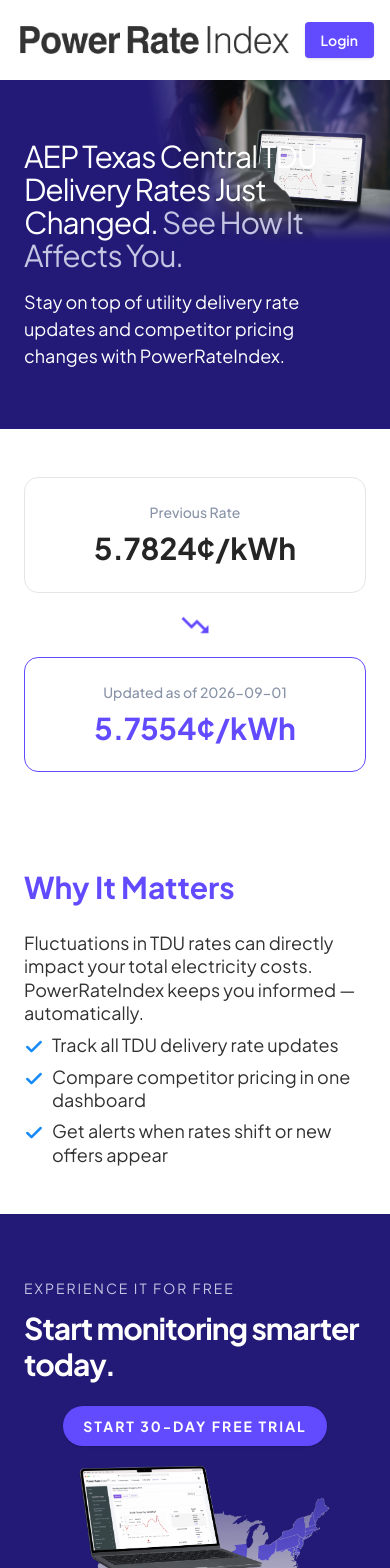
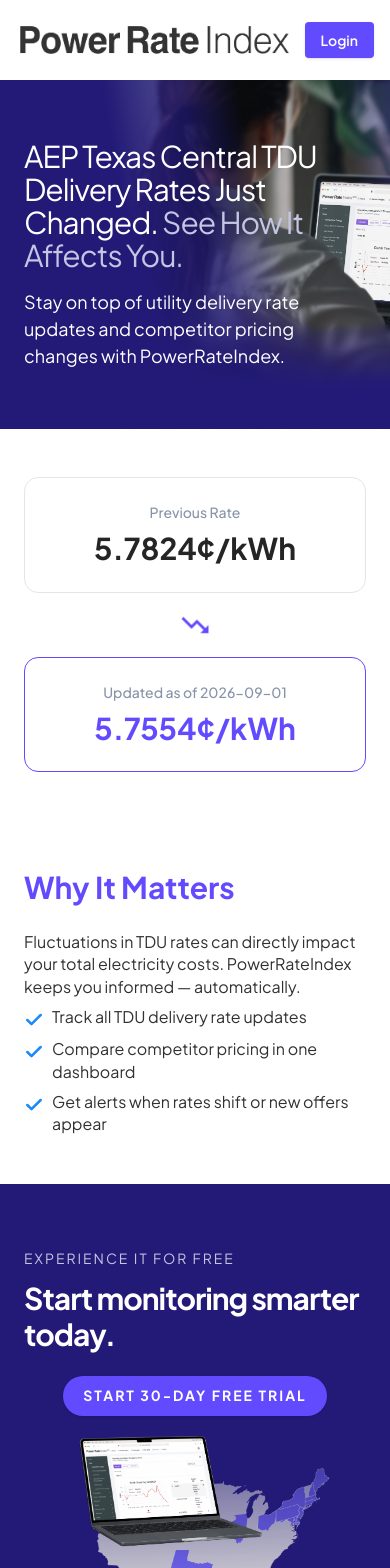
Before and after one commit to EIQServices2/GHL, a Next.js app in the folder web/: page /aepcentral in a window 390 px wide. Shown: the top 1568 px of the page. Built offline with nearby package versions, Linux system fonts and the light colour scheme.

Commit message:
[h5] EIQ-GHL1: apply responsive audit fixes (bar chart, modal scroll, hero bg, form padding, footer headings)

```diff
--- a/web/app/login/page.tsx
+++ b/web/app/login/page.tsx
@@ -17,7 +17,7 @@
   return (
     <section className="w-full bg-pri-bg-light py-16">
       <Container size="form">
-        <div className="mx-auto max-w-md rounded-lg bg-white p-8 shadow-sm">
+        <div className="mx-auto max-w-md rounded-lg bg-white p-6 shadow-sm md:p-8">
           <h1 className="text-center text-2xl font-bold text-pri-ink">
             {t("auth.signIn")}
           </h1>
--- a/web/app/not-found.tsx
+++ b/web/app/not-found.tsx
@@ -8,7 +8,7 @@
 export default function NotFound() {
   return (
     <div className="flex flex-1 flex-col items-center justify-center bg-white px-4 py-24 text-center">
-      <h1 className="text-6xl font-bold text-pri-purple">404</h1>
+      <h1 className="text-4xl font-bold text-pri-purple md:text-6xl">404</h1>
       <p className="mt-4 text-lg text-pri-ink-muted">{t("notFound.title")}</p>
       <Link
         href="/"
--- a/web/app/reset-password/page.tsx
+++ b/web/app/reset-password/page.tsx
@@ -16,7 +16,7 @@
   return (
     <section className="w-full bg-pri-bg-light py-16">
       <Container size="form">
-        <div className="mx-auto max-w-md rounded-lg bg-white p-8 shadow-sm">
+        <div className="mx-auto max-w-md rounded-lg bg-white p-6 shadow-sm md:p-8">
           <h1 className="text-center text-2xl font-bold text-pri-ink">
             {t("auth.resetTitle")}
           </h1>
--- a/web/elements/Modal.tsx
+++ b/web/elements/Modal.tsx
@@ -39,7 +39,7 @@
       aria-modal="true"
     >
       <div
-        className="relative w-full max-w-[720px] rounded-lg bg-white p-6 shadow-xl"
+        className="relative max-h-[90vh] w-full max-w-[720px] overflow-y-auto rounded-lg bg-white p-6 shadow-xl"
         onClick={(e) => e.stopPropagation()}
       >
         <Button
--- a/web/sections/FooterSection.tsx
+++ b/web/sections/FooterSection.tsx
@@ -56,7 +56,7 @@
         {/* Right: nav columns */}
         <div className="flex flex-col gap-8 md:flex-row md:justify-end md:gap-[88px]">
           <div>
-            <h5 className="mb-3 text-[20px] font-semibold">
+            <h5 className="mb-3 text-[18px] font-semibold md:text-[20px]">
               {t("footer.products")}
             </h5>
             <ul className="flex flex-wrap gap-x-5 gap-y-2 md:block">
@@ -75,7 +75,7 @@
             </ul>
           </div>
           <div>
-            <h5 className="mb-3 text-[20px] font-semibold">
+            <h5 className="mb-3 text-[18px] font-semibold md:text-[20px]">
               {t("footer.support")}
             </h5>
             <ul className="flex flex-wrap gap-x-5 gap-y-2 md:block">
@@ -92,7 +92,7 @@
             </ul>
           </div>
           <div>
-            <h5 className="mb-3 text-[20px] font-semibold">
+            <h5 className="mb-3 text-[18px] font-semibold md:text-[20px]">
               {t("footer.developers")}
             </h5>
             <ul className="flex flex-wrap gap-x-5 gap-y-2 md:block">
@@ -109,7 +109,7 @@
             </ul>
           </div>
           <div>
-            <h5 className="mb-3 text-[20px] font-semibold">
+            <h5 className="mb-3 text-[18px] font-semibold md:text-[20px]">
               {t("footer.followUs")}
             </h5>
             <ul className="flex gap-5">
--- a/web/sections/HeroSection.tsx
+++ b/web/sections/HeroSection.tsx
@@ -16,12 +16,9 @@
   return (
     <section className="relative w-full overflow-hidden bg-pri-navy py-[60px]">
       <div
-        className="absolute inset-0"
+        className="absolute inset-0 bg-cover bg-top bg-no-repeat md:bg-[length:100%_auto]"
         style={{
           backgroundImage: "url(/images/hero-wide.png)",
-          backgroundSize: "100% auto",
-          backgroundRepeat: "no-repeat",
-          backgroundPosition: "top",
         }}
         aria-hidden
       />
--- a/web/sections/HomeContact.tsx
+++ b/web/sections/HomeContact.tsx
@@ -17,7 +17,7 @@
           {t("home.contactSubtitle")}
         </p>
 
-        <div className="mt-8 rounded-lg bg-white p-8 shadow-sm">
+        <div className="mt-8 rounded-lg bg-white p-6 shadow-sm md:p-8">
           <ContactForm />
         </div>
       </Container>
--- a/web/sections/HomePlatform.tsx
+++ b/web/sections/HomePlatform.tsx
@@ -62,7 +62,7 @@
             <div className="space-y-3">
               {tduRates.map((r) => (
                 <div key={r.name} className="flex items-center gap-3">
-                  <span className="w-48 shrink-0 text-sm text-pri-ink-muted">
+                  <span className="w-28 shrink-0 truncate text-sm text-pri-ink-muted md:w-48">
                     {r.name}
                   </span>
                   <div className="h-6 flex-1 rounded bg-pri-fill">
@@ -71,7 +71,7 @@
                       style={{ width: `${(r.rate / maxRate) * 100}%` }}
                     />
                   </div>
-                  <span className="w-16 shrink-0 text-right text-sm font-semibold text-pri-ink">
+                  <span className="w-14 shrink-0 text-right text-sm font-semibold text-pri-ink md:w-16">
                     {r.rate.toFixed(2)}¢
                   </span>
                 </div>
--- a/web/sections/TrialFormSection.tsx
+++ b/web/sections/TrialFormSection.tsx
@@ -32,7 +32,7 @@
             <Button
               size="lg"
               onClick={() => setOpen(true)}
-              className="rounded-full bg-pri-purple px-5 py-4 text-sm font-bold uppercase tracking-[2px] text-white hover:bg-pri-purple/90"
+              className="rounded-full bg-pri-purple px-5 py-4 text-sm font-bold uppercase tracking-[2px] text-white hover:bg-pri-purple/90 whitespace-normal text-center leading-snug sm:whitespace-nowrap"
             >
               {t("rateChange.cta")}
             </Button>
--- a/web/sections/WhyItMattersSection.tsx
+++ b/web/sections/WhyItMattersSection.tsx
@@ -20,7 +20,7 @@
         <h2 className="text-3xl font-bold leading-[1.3] text-pri-purple md:text-[42px]">
           {t("rateChange.whyItMatters")}
         </h2>
-        <div className="text-[18px] leading-[1.3] text-pri-dark">
+        <div className="text-base leading-[1.4] text-pri-dark md:text-[18px] md:leading-[1.3]">
           <p>{t("rateChange.whyItMattersBody")}</p>
           {valueProps.map((key) => (
             <p key={key} className="mt-2 flex items-start gap-2">
```
